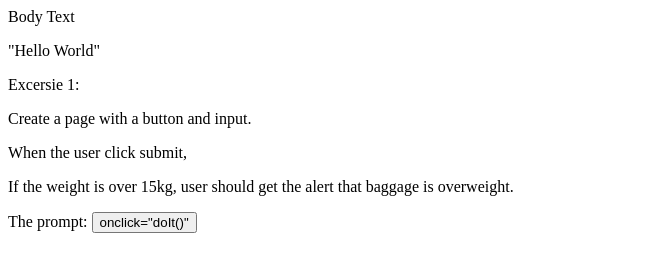
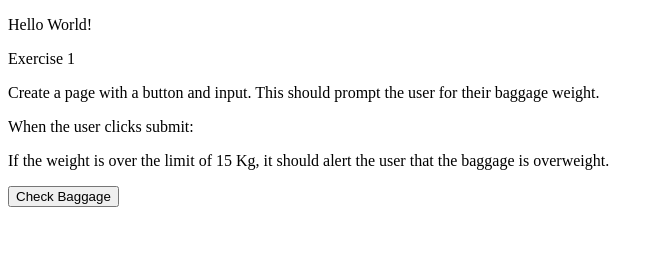
Before and after one commit to Vijay-2899/Programming_Class-2025-, a plain HTML site: page index.html in a window 1280 px wide. Shown: the whole page, without its empty margins (0-664 px from the left). Drawn offline with Linux system fonts and the light colour scheme.

Commit message:
sample 8

```diff
--- a/index.html
+++ b/index.html
@@ -1,23 +1,32 @@
-<html>
+<!DOCTYPE html>
+<html lang="en">
 <head>
+    <meta charset="UTF-8">
+    <meta name="viewport" content="width=device-width, initial-scale=1.0">
+    <title>Baggage Check</title>
     <script>
-            alert("Hi!")
-            let doit=()=>{
-                alert=("done");
+        function doit() {
+            let weight = prompt("Enter your baggage weight in Kg:");
+            if (weight !== null) {
+                weight = parseFloat(weight);
+                if (isNaN(weight)) {
+                    alert("Please enter a valid number.");
+                } else if (weight > 15) {
+                    alert("Your baggage is over the weight limit!");
+                } else {
+                    alert("Your baggage is within the limit.");
                 }
-
-
+            }
+        }
     </script>
-
 </head>
 <body>
-        <p>Body Text</p>
-        <p>"Hello World"</p>
+    <p>Hello World!</p>
+    <p>Exercise 1</p>
+    <p>Create a page with a button and input. This should prompt the user for their baggage weight.</p>
+    <p>When the user clicks submit:</p>
+    <p>If the weight is over the limit of 15 Kg, it should alert the user that the baggage is overweight.</p>
 
-        <p>Excersie 1:</p>
-        <p>Create a page with a button and input.</p>
-        <p>When the user click submit,</p>
-        <p>If the weight is over 15kg, user should get the alert that baggage is overweight.</p>
-        <p>The prompt: <button> onclick="doIt()"</button></p>
+    <button onclick="doit()">Check Baggage</button>
 </body>
 </html>
```
Lines whose indentation alone changed are shown as unchanged.
